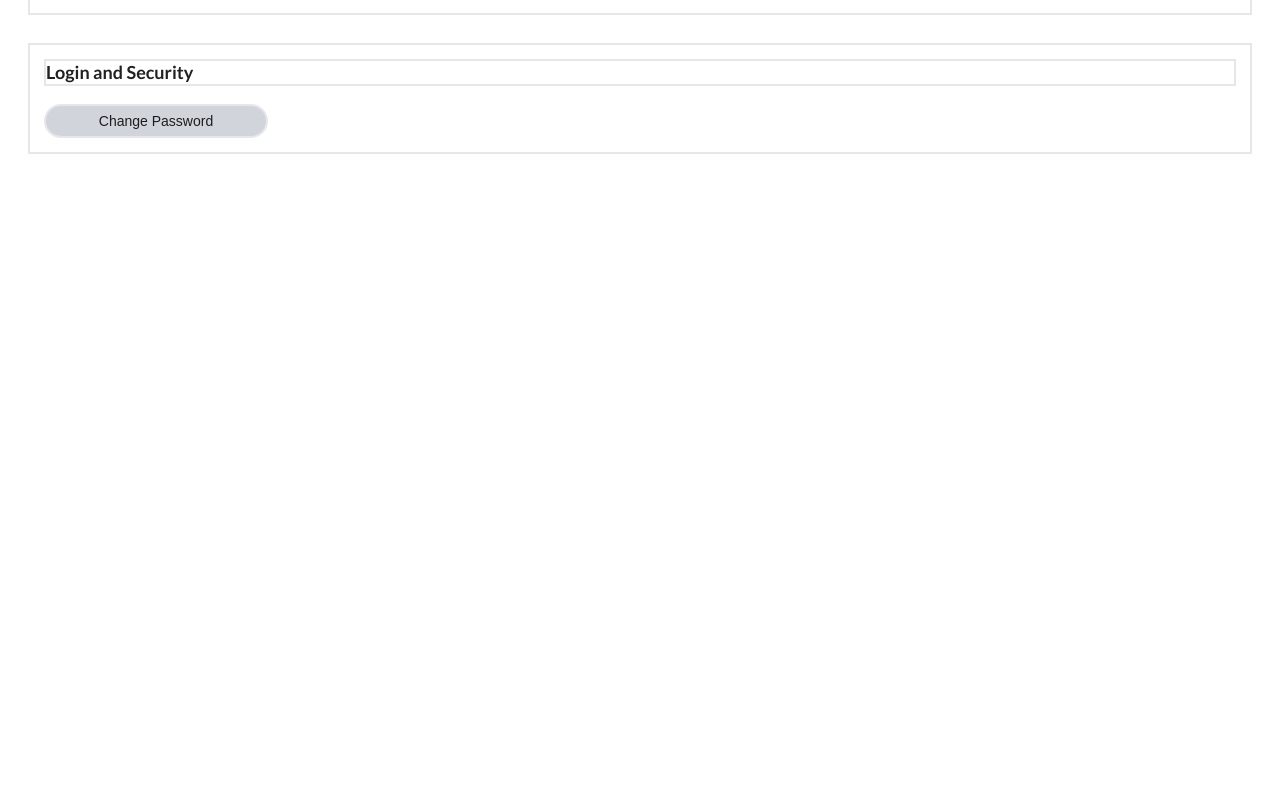
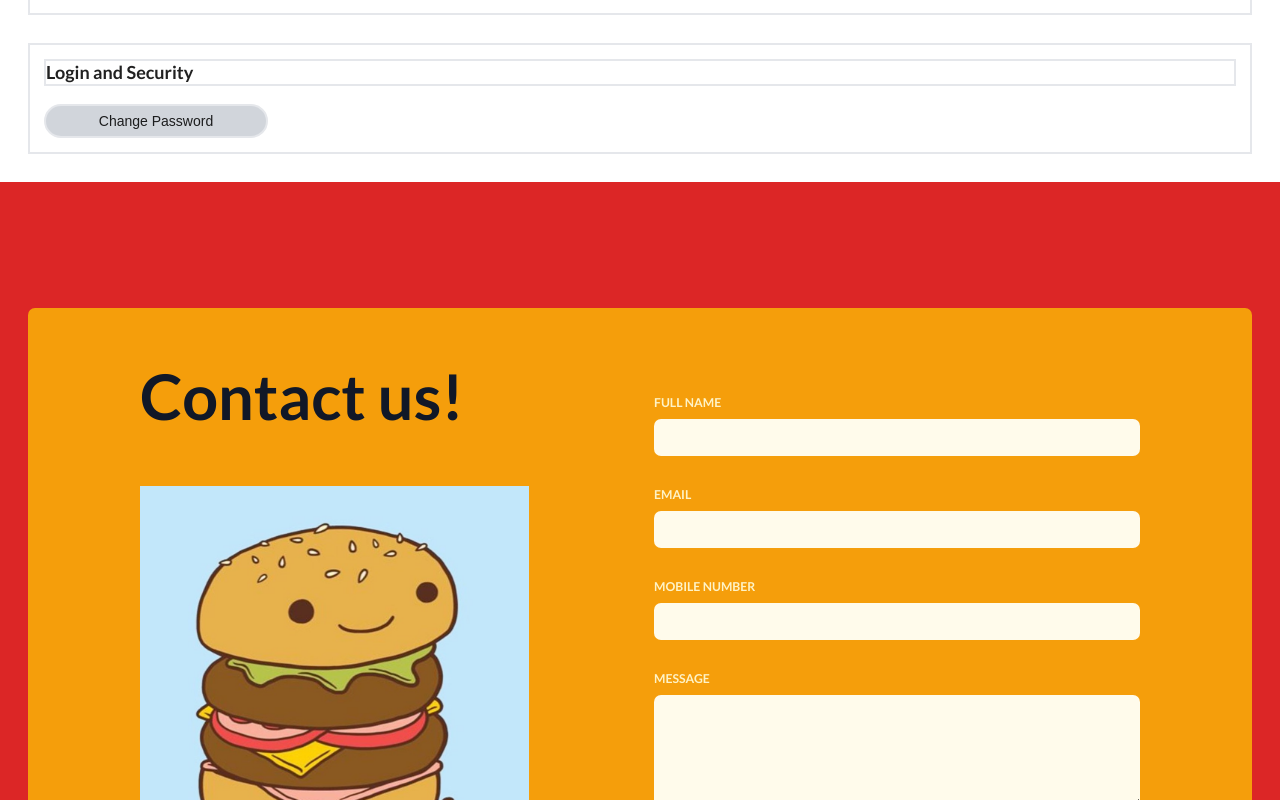
Before and after one commit to jvmolu/TechCafe, a React (Create React App) app in the folder Frontend/: page / in a window 1280 px wide. Shown: the part 2000-2800 px from the top of the page. Before the commit the page ends 2182 px from the top, so only its background shows below. Built offline with nearby package versions, Linux system fonts and the light colour scheme.

Commit message:
added contact us form

```diff
--- a/Frontend/src/App.js
+++ b/Frontend/src/App.js
@@ -1,14 +1,17 @@
 import './App.css';
 import Navbar from './components/Navbar/Navbar';
 import Menu from './components/Menu/Menu';
+import ContactPage from "./components/Contact/contact";
 import YourAccountPage from './components/YourAccount/YourAccountPage';
 
 function App() {
   return (
     <div>
       <Navbar/>
+      {/* </Home> */}
       <Menu />
       <YourAccountPage />
+      <ContactPage />
     </div>
   );
 }
--- /dev/null
+++ b/Frontend/src/components/Contact/MessageBox.jsx
@@ -0,0 +1,11 @@
+function meassageBox(props){
+    return (
+        <div className="mt-8">
+            <span className="uppercase text-sm text-yellow-100 font-bold">{props.title}</span>
+            <textarea
+            className="w-full h-32 bg-yellow-50 mt-2 p-3 rounded-lg focus:outline-none focus:shadow-outline"></textarea>
+        </div>
+    );
+}
+
+export default meassageBox;
--- /dev/null
+++ b/Frontend/src/components/Contact/contact.jsx
@@ -0,0 +1,36 @@
+import React from 'react';
+import ContactPhoto from './contactUsPhoto.jpg';
+import InputBox from "./inputBox";
+import MessageBox from "./MessageBox";
+
+function contact(){
+    return (
+        <div className="bg-red-600 text-gray-100 px-8 py-12">
+            <div className="max-w-screen-xl mt-24 px-8 grid gap-8 grid-cols-1 md:grid-cols-2 md:px-12 lg:px-16 xl:px-32 py-16 mx-auto bg-yellow-500 text-gray-900 rounded-lg">
+                <div className="flex flex-col justify-between">
+                <div>
+                    <h2 className="text-4xl lg:text-7xl font-bold">Contact us!</h2>
+                </div>
+                <div className="mt-8 text-center">
+                    <title>contact us</title>
+                    <img className = "xs:w-full lg:w-4/5 flex-shrink-0" src = {ContactPhoto} />
+                </div>
+                </div>
+                <div>
+                    <InputBox title = "Full Name"/>
+                    <InputBox title = "Email"/>
+                    <InputBox title = "Mobile Number"/>
+                    <MessageBox title = "Message" />
+
+                <div className="mt-8">
+                    <button class="bg-transparent uppercase text-sm font-semibold tracking-wide hover:bg-red-500 text-red-700 hover:text-white p-3 rounded-lg w-full py-2 px-4 border border-red-500 hover:border-transparent">
+                        Submit
+                    </button>
+                </div>
+                </div>
+            </div>
+        </div>
+    );
+}
+
+export default contact;
--- /dev/null
+++ b/Frontend/src/components/Contact/inputBox.jsx
@@ -0,0 +1,10 @@
+function inputBox(props){
+    return (
+        <div className = "mt-8">
+            <span className="uppercase text-sm text-yellow-100 font-bold">{props.title}</span>
+            <input className="w-full bg-yellow-50  mt-2 p-3 rounded-lg focus:outline-none focus:shadow-outline" type="text"/>
+        </div>
+    );
+}
+
+export default inputBox;
--- a/Frontend/src/components/Navbar/Navbar.jsx
+++ b/Frontend/src/components/Navbar/Navbar.jsx
@@ -9,7 +9,7 @@ function Navbar() {
   const [isOpen, setIsOpen] = useState(false);
   return (
     <div className ="shadow-lg">
-      <nav className="bg-gray-800 content-center w-full p-4">
+      <nav className="bg-red-500 content-center w-full p-4">
         <div className="max-w-7xl mx-auto px-4 sm:px-6 lg:px-8 justify-center content-center w-full">
           <div className="flex items-center justify-between h-16 w-full">
             <div className="flex items-center content-center w-full">
@@ -27,7 +27,7 @@ function Navbar() {
                   {/* eslint-disable-next-line jsx-a11y/anchor-is-valid */}
                   <a
                     href="#"
-                    className=" hover:bg-gray-700 text-white px-3 py-2 rounded-md text-sm font-medium"
+                    className=" hover:bg-red-600 text-yellow-400 hover:text-yellow-200 px-12 py-2 rounded-md text-sm font-medium"
                   >
                     Home
                   </a>
@@ -102,7 +102,7 @@ function Navbar() {
                 {/* eslint-disable-next-line jsx-a11y/anchor-is-valid */}
                 <a
                   href="#"
-                  className="hover:bg-gray-700 text-white block px-3 py-2 rounded-md text-base font-medium"
+                  className="hover:bg-red-600 text-yellow-400 hover:text-yellow-200 block px-3 py-2 rounded-md text-base font-medium"
                 >
                   Home
                 </a>
--- a/Frontend/src/components/Navbar/NavbarButton.jsx
+++ b/Frontend/src/components/Navbar/NavbarButton.jsx
@@ -4,7 +4,7 @@ function NavBarButton(props){
             // eslint-disable-next-line jsx-a11y/anchor-is-valid
             <a
             href="#"
-            className="text-gray-300 hover:bg-gray-700 hover:text-white px-3 py-2 rounded-md text-sm font-medium"
+            className="text-yellow-400 hover:bg-red-600 hover:text-yellow-300 px-12 py-2 rounded-md text-sm font-medium"
             >
                 {props.name}
             </a>
@@ -17,7 +17,7 @@ function NavBarButton(props){
             // eslint-disable-next-line jsx-a11y/anchor-is-valid
             <a
                 href="#"
-                className="text-gray-300 hover:bg-gray-700 hover:text-white block px-3 py-2 rounded-md text-base font-medium"
+                className="hover:bg-red-600 text-yellow-400 hover:text-yellow-300 block px-3 py-2 rounded-md text-base font-medium"
             >
                 {props.name}
             </a>
```
Also changed, not shown: Frontend/src/components/Contact/contactUsPhoto.jpg (added), 1 other file (tests, documents, lock files or other folders).
